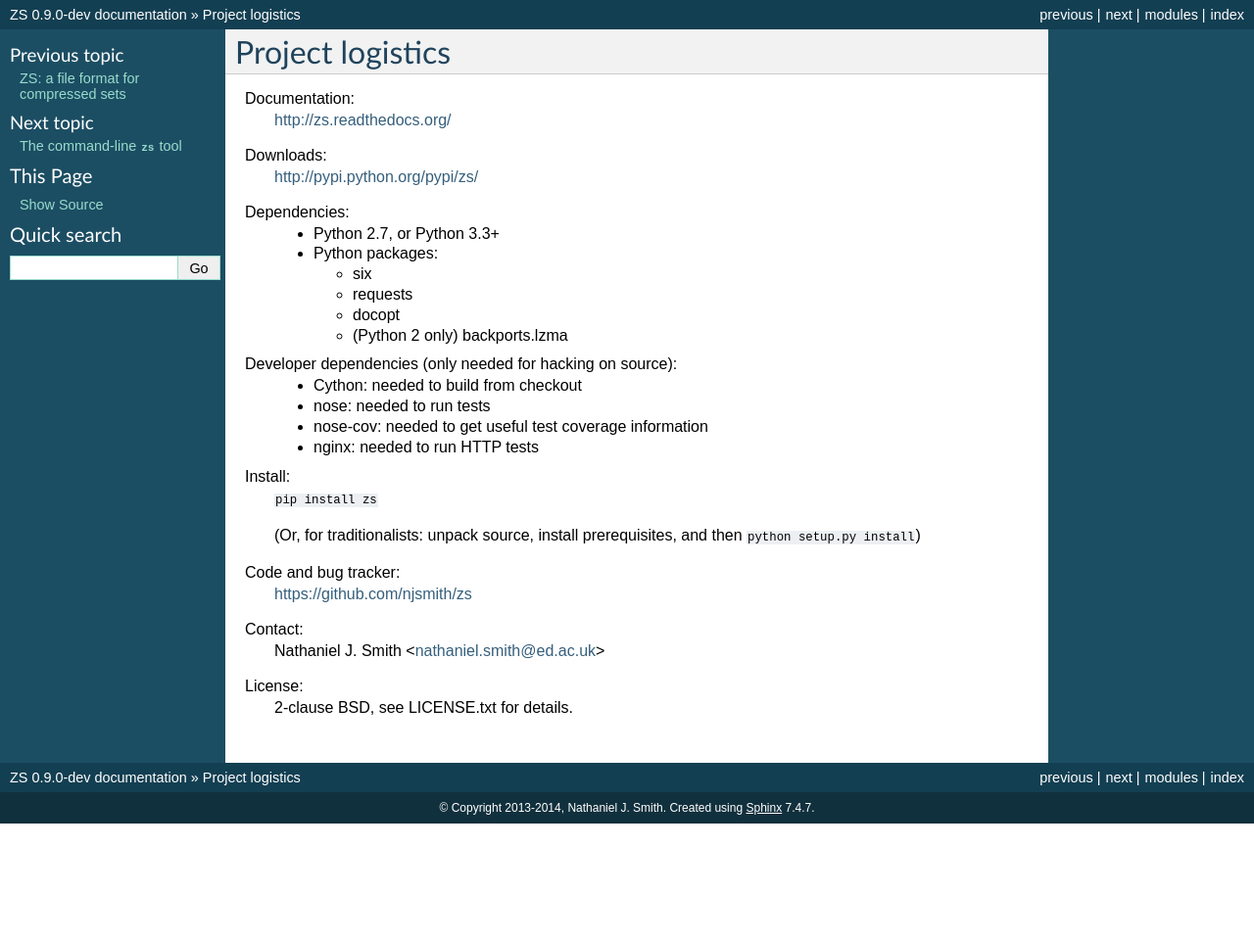
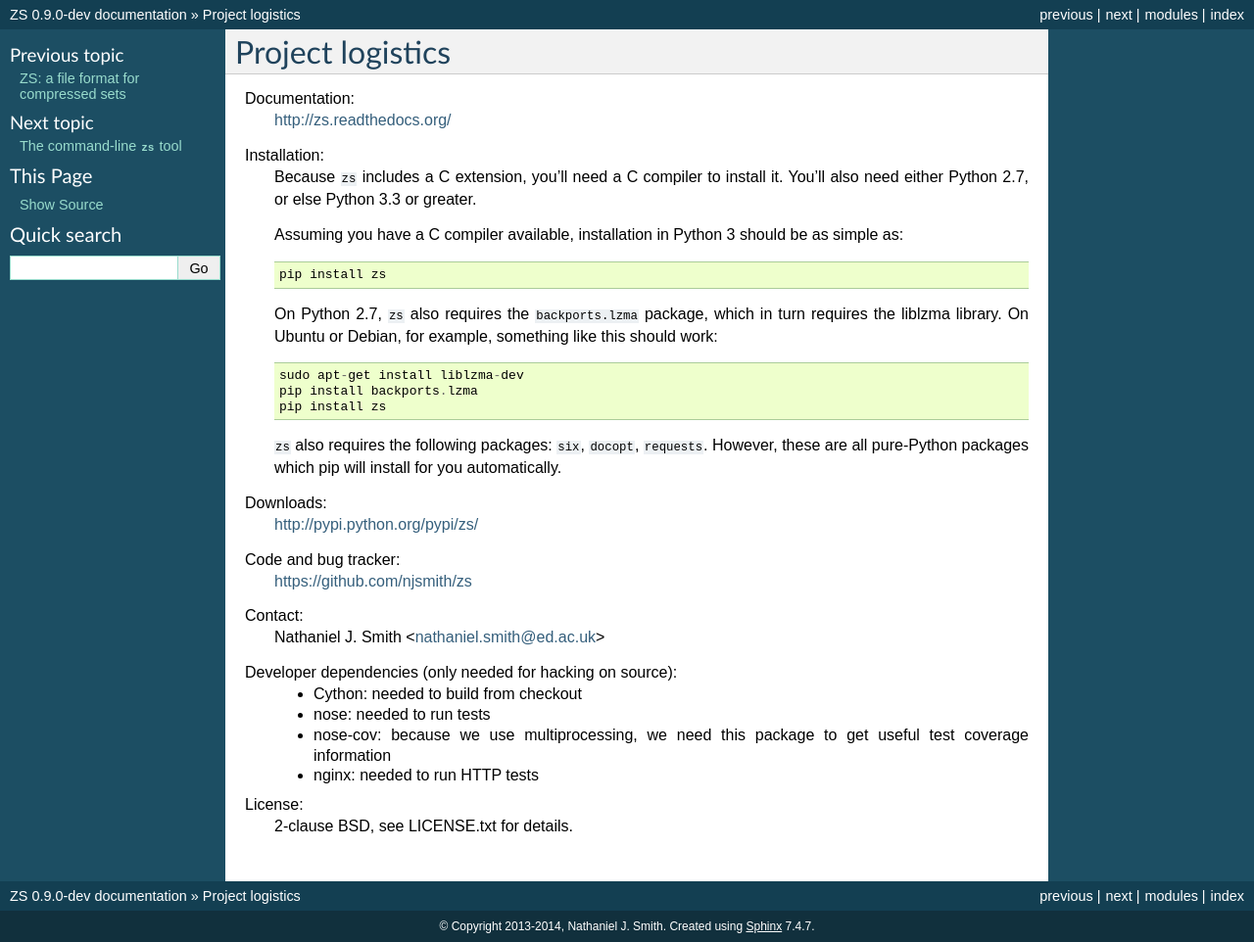
Before and after one commit to njsmith/zs, a Sphinx documentation site: the page built from doc/logistics.rst, in a window 1280 px wide. Shown: the whole page at 98% size. Built offline with Sphinx 7.4.7, drawn with Linux system fonts in a browser that asks for light colours; before the commit the page ends 900 px from its top, so only the background shows below that.

Commit message:
update docs

```diff
--- a/doc/logistics.rst
+++ b/doc/logistics.rst
@@ -4,29 +4,30 @@
 Documentation:
   http://zs.readthedocs.org/
 
+Installation:
+  Because ``zs`` includes a C extension, you'll need a C compiler to
+  install it. You'll also need either Python 2.7, or else Python 3.3
+  or greater.
+
+  Assuming you have a C compiler available, installation in Python 3
+  should be as simple as::
+
+    pip install zs
+
+  On Python 2.7, ``zs`` also requires the ``backports.lzma`` package,
+  which in turn requires the liblzma library. On Ubuntu or Debian, for
+  example, something like this should work::
+
+    sudo apt-get install liblzma-dev
+    pip install backports.lzma
+    pip install zs
+
+  ``zs`` also requires the following packages: ``six``, ``docopt``,
+  ``requests``. However, these are all pure-Python packages which pip
+  will install for you automatically.
+
 Downloads:
   http://pypi.python.org/pypi/zs/
-
-Dependencies:
-  * Python 2.7, or Python 3.3+
-  * Python packages:
-
-    * six
-    * requests
-    * docopt
-    * (Python 2 only) backports.lzma
-
-Developer dependencies (only needed for hacking on source):
-  * Cython: needed to build from checkout
-  * nose: needed to run tests
-  * nose-cov: needed to get useful test coverage information
-  * nginx: needed to run HTTP tests
-
-Install:
-  ``pip install zs``
-
-  (Or, for traditionalists: unpack source, install prerequisites, and
-  then ``python setup.py install``)
 
 Code and bug tracker:
   https://github.com/njsmith/zs
@@ -34,5 +35,12 @@
 Contact:
   Nathaniel J. Smith <nathaniel.smith@ed.ac.uk>
 
+Developer dependencies (only needed for hacking on source):
+  * Cython: needed to build from checkout
+  * nose: needed to run tests
+  * nose-cov: because we use multiprocessing, we need this package to
+    get useful test coverage information
+  * nginx: needed to run HTTP tests
+
 License:
   2-clause BSD, see LICENSE.txt for details.
```
Also changed, not shown: README.rst (+28 -18 lines), doc/changes.rst (+10 -0 lines), 1 other file.
